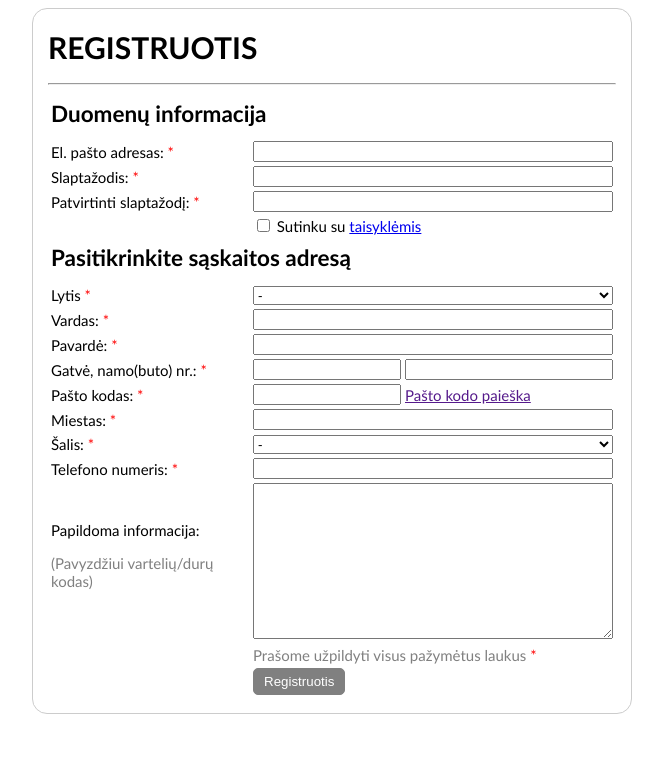
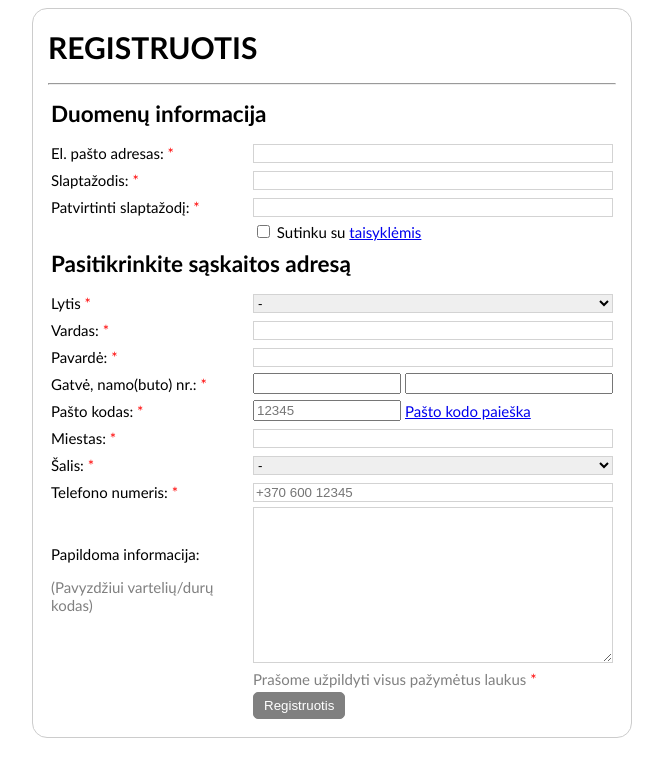
Before and after one commit to MartynoSiela/my-site, a plain HTML site: page index.html in a window 1280 px wide. Shown: the whole page, without its empty margins (308-971 px from the left). Drawn offline with nearby package versions, Linux system fonts and the light colour scheme.

Commit message:
add some css and html validation

```diff
--- a/css/style.css
+++ b/css/style.css
@@ -50,6 +50,26 @@ table {
 select,
 textarea {
   width: 100%;
+  border: 1px solid lightgrey;
+}
+
+.row {
+  height: 25px;
+}
+.row input:focus,
+select:focus,
+textarea:focus {
+  border: 1px solid grey;
+}
+
+.row input:valid:focus,
+select:valid:focus {
+  border: 1px solid green;
+}
+
+.row input:invalid:focus,
+select:invalid:focus {
+  border: 1px solid red;
 }
 
 .column-input-left {
--- a/index.html
+++ b/index.html
@@ -1,13 +1,15 @@
 <!DOCTYPE html>
-<html>
+<html lang="lt">
   <head>
     <meta charset="utf-8" />
     <title>Forma Nr.1</title>
+    <meta name="viewport" content="width=device-width, initial-scale=1.0" />
     <link rel="stylesheet" href="css/style.css" />
+    <script type="text/javascript" src="js/jquery-3.3.1.js"></script>
   </head>
   <body>
     <div class="container">
-      <form method="post">
+      <form method="post" onsubmit="return SubmitEvent()" novalidate>
         <h1>Registruotis</h1>
         <hr />
         <table>
@@ -22,7 +24,13 @@
               </label>
             </td>
             <td colspan="2" class="column-input">
-              <input type="email" name="email" id="email" required />
+              <input
+                type="email"
+                name="email"
+                id="email"
+                pattern="[^@\s]+@[^@\s]+\.[^@\s]+"
+                required
+              />
             </td>
           </tr>
           <tr class="row">
@@ -33,7 +41,13 @@
               </label>
             </td>
             <td colspan="2" class="column-input">
-              <input type="password" name="password" id="password" required />
+              <input
+                type="password"
+                name="password"
+                id="password"
+                pattern="(?=.*\d)(?=.*[a-z])(?=.*[A-Z]).{8,}"
+                required
+              />
             </td>
           </tr>
           <tr class="row">
@@ -48,6 +62,7 @@
                 type="password"
                 name="password-repeat"
                 id="password-repeat"
+                pattern="(?=.*\d)(?=.*[a-z])(?=.*[A-Z]).{8,}"
                 required
               />
             </td>
@@ -94,7 +109,13 @@
               </label>
             </td>
             <td colspan="2" class="column-input">
-              <input type="text" name="name" id="name" required />
+              <input
+                type="text"
+                name="name"
+                id="name"
+                pattern="[a-zA-ZąčęėįšųūĄČĘĖĮŠŲŪ]{1,}"
+                required
+              />
             </td>
           </tr>
           <tr class="row">
@@ -105,7 +126,13 @@
               </label>
             </td>
             <td colspan="2" class="column-input">
-              <input type="text" name="surname" id="surname" required />
+              <input
+                type="text"
+                name="surname"
+                id="surname"
+                pattern="[a-zA-ZąčęėįšųūĄČĘĖĮŠŲŪ]{1,}"
+                required
+              />
             </td>
           </tr>
           <tr class="row">
@@ -131,10 +158,21 @@
               </label>
             </td>
             <td class="column-input-left">
-              <input type="text" name="postal" id="postal" required />
+              <input
+                type="text"
+                name="postal"
+                id="postal"
+                pattern="[0-9]{5}"
+                placeholder="12345"
+                required
+              />
             </td>
             <td class="column-input-right">
-              <a href="">Pašto kodo paieška </a>
+              <a
+                href="https://www.post.lt/lt/pagalba/pasto-kodu-paieska"
+                target="_blank"
+                >Pašto kodo paieška
+              </a>
             </td>
           </tr>
           <tr class="row">
@@ -171,7 +209,14 @@
               </label>
             </td>
             <td colspan="2" class="column-input">
-              <input type="text" name="phone" id="phone" required />
+              <input
+                type="text"
+                name="phone"
+                id="phone"
+                pattern="[+]{1}[0-9]{3}[ ]{1}[0-9]{3}[ ]{1}[0-9]{5}"
+                placeholder="+370 600 12345"
+                required
+              />
             </td>
           </tr>
           <tr class="row">
@@ -203,5 +248,6 @@
         </table>
       </form>
     </div>
+    <script src="js/validation.js"></script>
   </body>
 </html>
```
